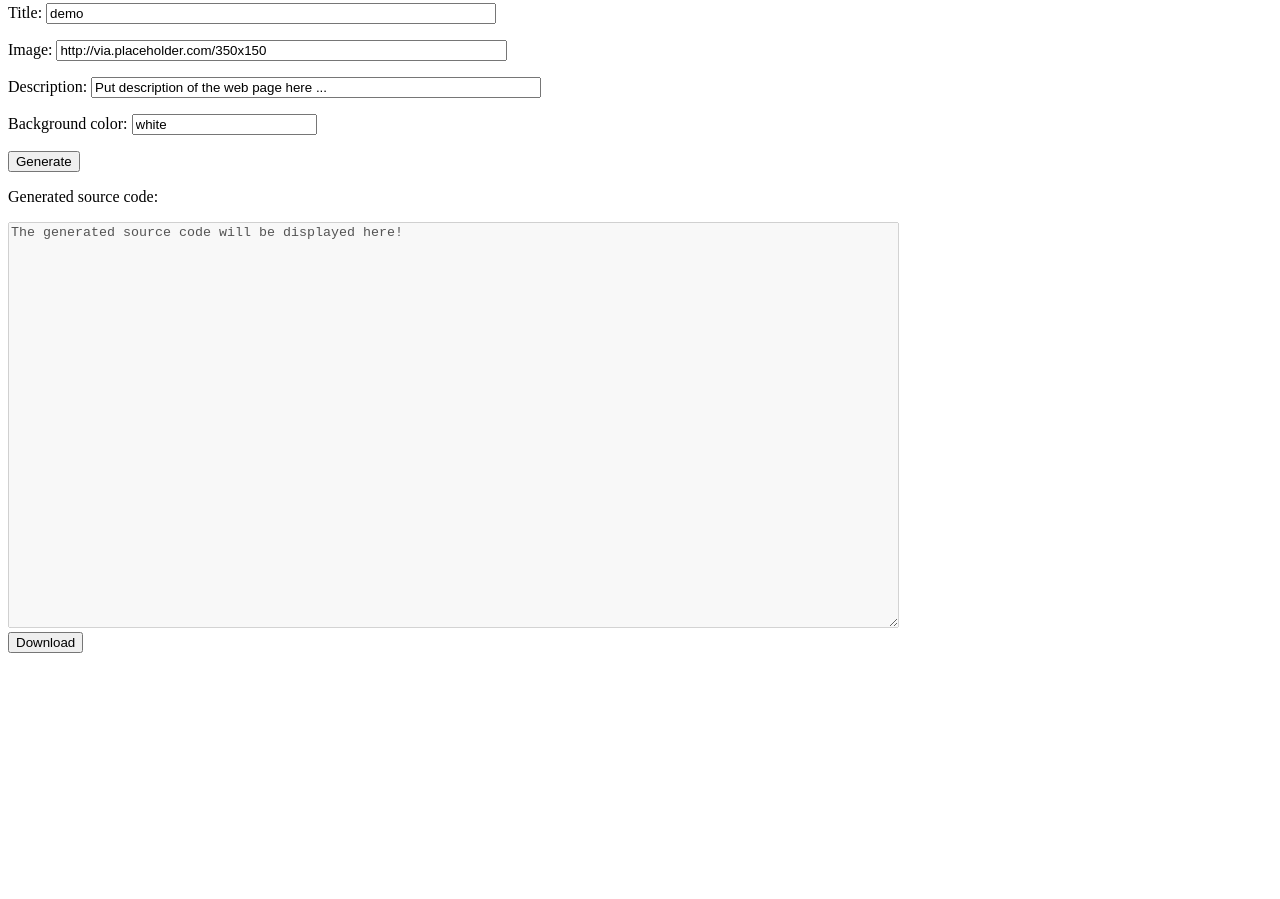
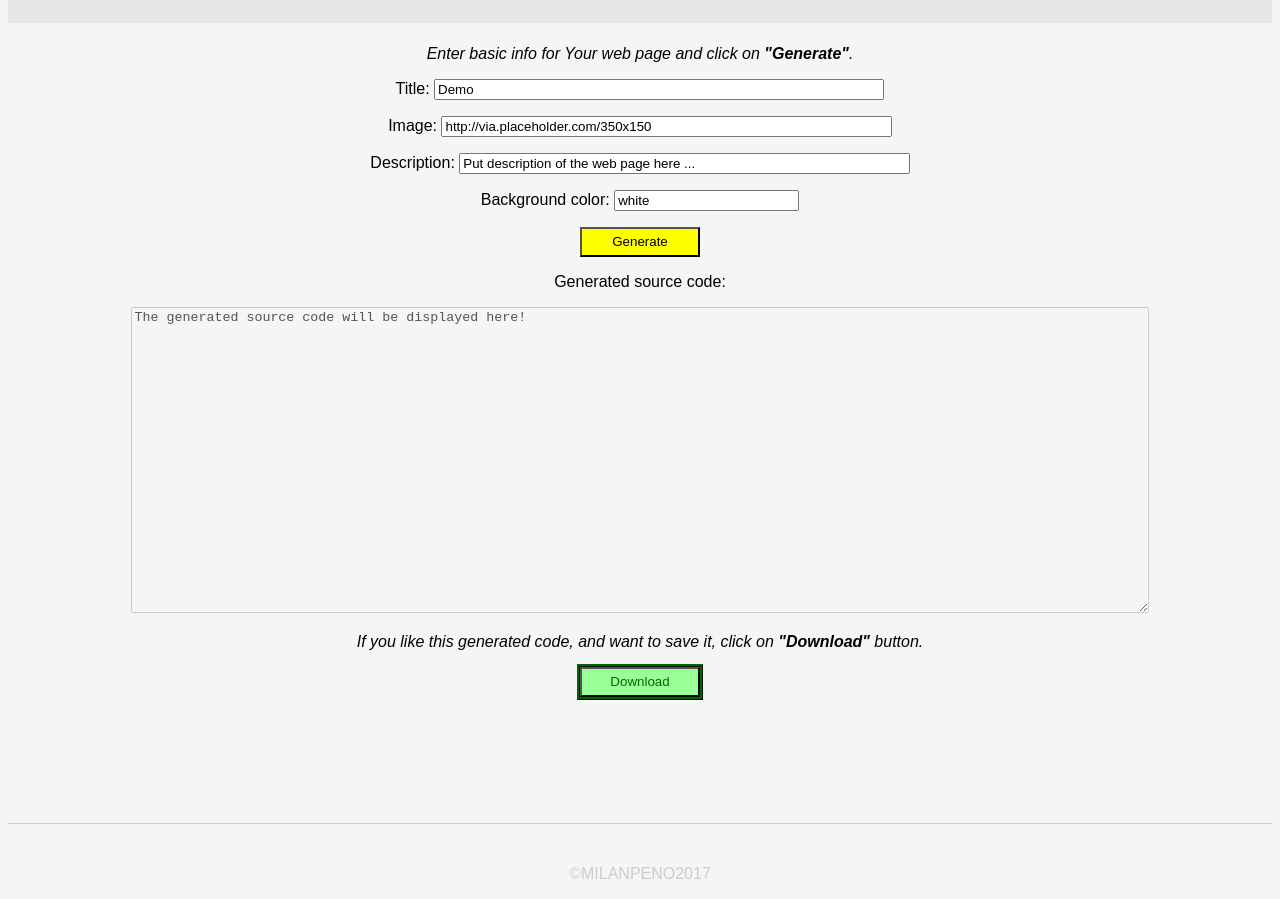
Before and after one commit to penomilan/Generator, a plain HTML site: page index.html in a window 1280 px wide. Shown: the part 111-1010 px from the top of the page. Before the commit the page ends 800 px from the top, so only its background shows below. Drawn offline with Linux system fonts and the light colour scheme.

Commit message:
css edited

```diff
--- a/css/generator.css
+++ b/css/generator.css
@@ -0,0 +1,38 @@
+body {
+	font-family: sans-serif;
+	background-color: whitesmoke;
+	text-align: center;
+}
+h1 {
+	background-color: #e6e6e6;
+	padding: 3%;
+}
+#inputs {
+
+}
+#download {
+	padding-bottom: 10%;
+}
+#btndownload {
+	background-color: #99ff99;
+	color: #006600;
+	text-decoration: blink;
+	width: 120px;
+	height: 30px;
+	outline-style: ridge;
+}
+#btngen {
+	background-color: #ffff00;
+	width: 120px;
+	height: 30px;
+}
+footer {
+	color: #cccccc;
+	padding-top: 2%;
+}
+#separator {
+	background-color: #cccccc;
+	height: 1px;
+	width: 100%;
+
+}
--- a/index.html
+++ b/index.html
@@ -8,9 +8,10 @@
 
 <body>
     <h1>Static Site Generator</h1>
-    <p>Enter basic info for Your web page and click on <strong>"Generate"</strong>.</p>
+    <div id="inputs">
+    <p><i>Enter basic info for Your web page and click on <strong>"Generate"</strong>.</i></p>
     <p>Title:
-        <input type="text" id="inputTitle" style="width: 35%;" value="demo" />
+        <input type="text" id="inputTitle" style="width: 35%;" value="Demo" />
     </p>
     <p>Image:
         <input type="text" id="inputImage" style="width: 35%;" value="http://via.placeholder.com/350x150" />
@@ -21,11 +22,19 @@
     <p>Background color:
         <input type="text" id="color" value="white">
     </p>
-    <button onclick="generate()">Generate</button>
+    <button id="btngen" onclick="generate()">Generate</button>
+</div>
     <div>
         <p>Generated source code:</p>
-        <textarea style="width: 70%; height: 400px;" id="result" disabled>The generated source code will be displayed here!</textarea>
+        <textarea style="width: 80%; height: 300px;" id="result" disabled>The generated source code will be displayed here!</textarea>
     </div>
-    <button onclick="download()">Download</button>
+    <div id="download">
+        <p><i>If you like this generated code, and want to save it, click on <strong>"Download"</strong> button.</i></p>
+    <button id="btndownload" onclick="download()">Download</button>
+</div>
+<div id="separator"></div>
+<footer>
+    <p>&copy;MILANPENO2017</p>
+</footer>
     <script type="text/javascript" src="js/generator.js"></script>
 </body>
```
